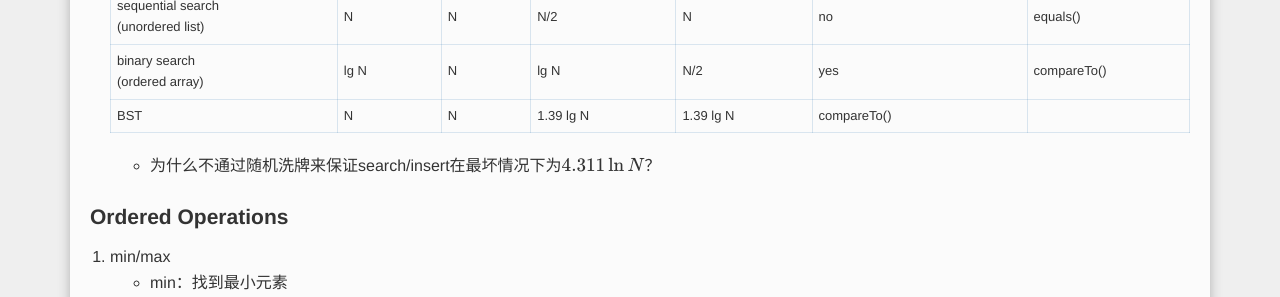
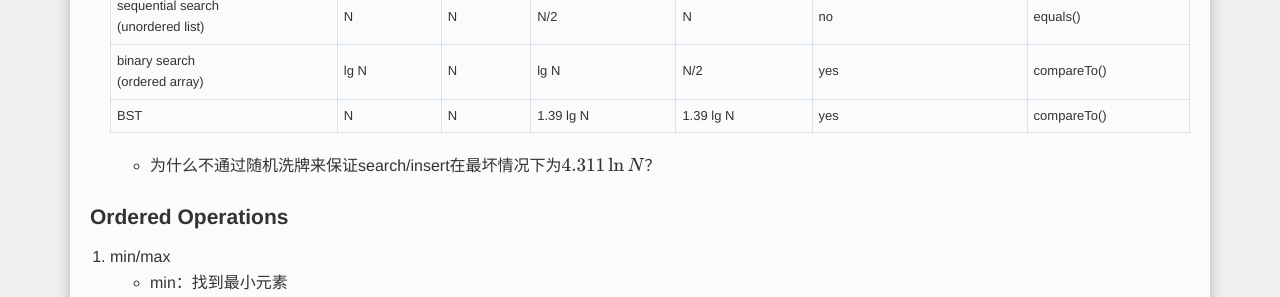
Before and after one commit to YurieSun/YurieSun.github.io, a Jekyll site: the page built from _posts/2019-05-07-learning-algorithm-binary-search-trees.md, in a window 1280 px wide and 900 px high, scrolled down 2368 px. Shown: the part 152-449 px from the top of the window. Built offline with Jekyll 4.4.1, drawn with Linux system fonts in a browser that asks for light colours; formulas are drawn with MathJax 3.

Commit message:
revise display problem of tables

```diff
--- a/_posts/2019-05-07-learning-algorithm-binary-search-trees.md
+++ b/_posts/2019-05-07-learning-algorithm-binary-search-trees.md
@@ -118,6 +118,7 @@ tags: [algorithm]
         <td>N</td>
         <td>1.39 lg N</td>
         <td>1.39 lg N</td>
+        <td>yes</td>
         <td>compareTo()</td>
     </tr>
     </table>
```
